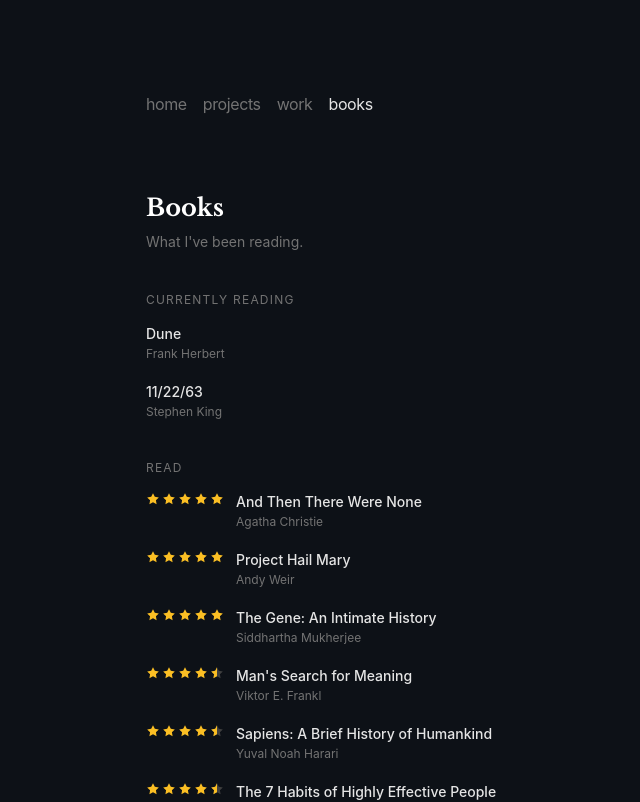
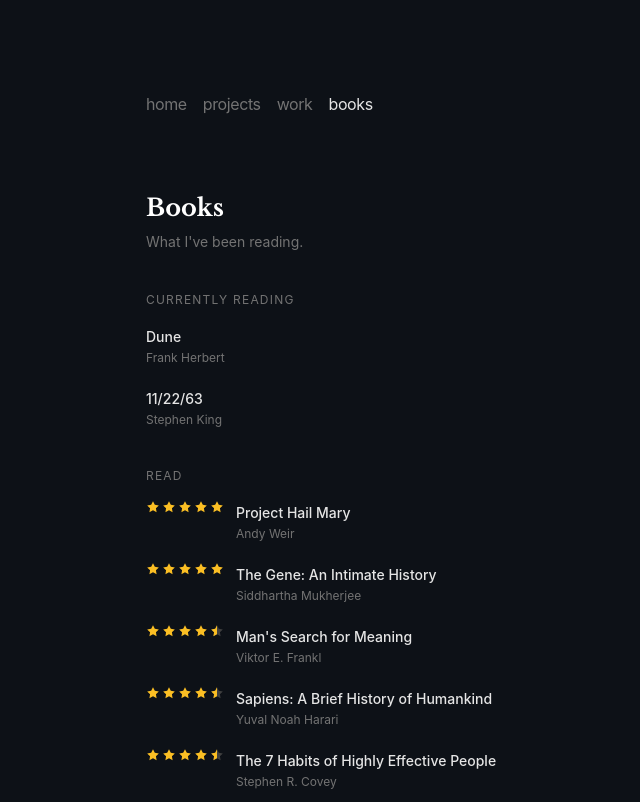
Before and after one commit to infinityp913/ananthp, a Next.js app: page /books in a window 1280 px wide. Shown: the top 802 px of the page, without its empty margins (158-798 px from the left). Built offline with nearby package versions, Linux system fonts and the light colour scheme.

Commit message:
feat(books): link titles to Google search and reorder books (Hail Mary top, Christie bottom)

```diff
--- a/pages/books/index.js
+++ b/pages/books/index.js
@@ -15,16 +15,16 @@
 ];
 
 const books = [
-  { title: "And Then There Were None", author: "Agatha Christie", rating: 5 },
   { title: "Project Hail Mary", author: "Andy Weir", rating: 5 },
   { title: "The Gene: An Intimate History", author: "Siddhartha Mukherjee", rating: 5 },
   { title: "Man's Search for Meaning", author: "Viktor E. Frankl", rating: 4.5 },
   { title: "Sapiens: A Brief History of Humankind", author: "Yuval Noah Harari", rating: 4.5 },
   { title: "The 7 Habits of Highly Effective People", author: "Stephen R. Covey", rating: 4.5 },
+  { title: "Animal Farm", author: "George Orwell", rating: 4 },
+  { title: "Nineteen Eighty-Four", author: "George Orwell", rating: 4 },
+  { title: "And Then There Were None", author: "Agatha Christie", rating: 5 },
   { title: "The Murder of Roger Ackroyd", author: "Agatha Christie", rating: 4.5 },
-  { title: "Animal Farm", author: "George Orwell", rating: 4 },
   { title: "Five Little Pigs", author: "Agatha Christie", rating: 4 },
-  { title: "Nineteen Eighty-Four", author: "George Orwell", rating: 4 },
 ];
 
 export default function BooksPage() {
@@ -59,9 +59,14 @@
               {currentlyReading.map((book) => (
                 <li key={book.title} className="flex items-start gap-3">
                   <div className="min-w-0">
-                    <p className="font-medium text-neutral-200 text-sm">
+                    <a
+                      href={`https://www.google.com/search?q=${encodeURIComponent(book.title + " " + book.author)}`}
+                      target="_blank"
+                      rel="noopener noreferrer"
+                      className="font-medium text-neutral-200 text-sm hover:text-white transition-colors"
+                    >
                       {book.title}
-                    </p>
+                    </a>
                     <p className="text-neutral-500 text-xs mt-0.5">
                       {book.author}
                     </p>
@@ -78,9 +83,14 @@
                 <li key={book.title} className="flex items-start gap-3">
                   <StarRating rating={book.rating} />
                   <div className="min-w-0">
-                    <p className="font-medium text-neutral-200 text-sm">
+                    <a
+                      href={`https://www.google.com/search?q=${encodeURIComponent(book.title + " " + book.author)}`}
+                      target="_blank"
+                      rel="noopener noreferrer"
+                      className="font-medium text-neutral-200 text-sm hover:text-white transition-colors"
+                    >
                       {book.title}
-                    </p>
+                    </a>
                     <p className="text-neutral-500 text-xs mt-0.5">
                       {book.author}
                     </p>
```
